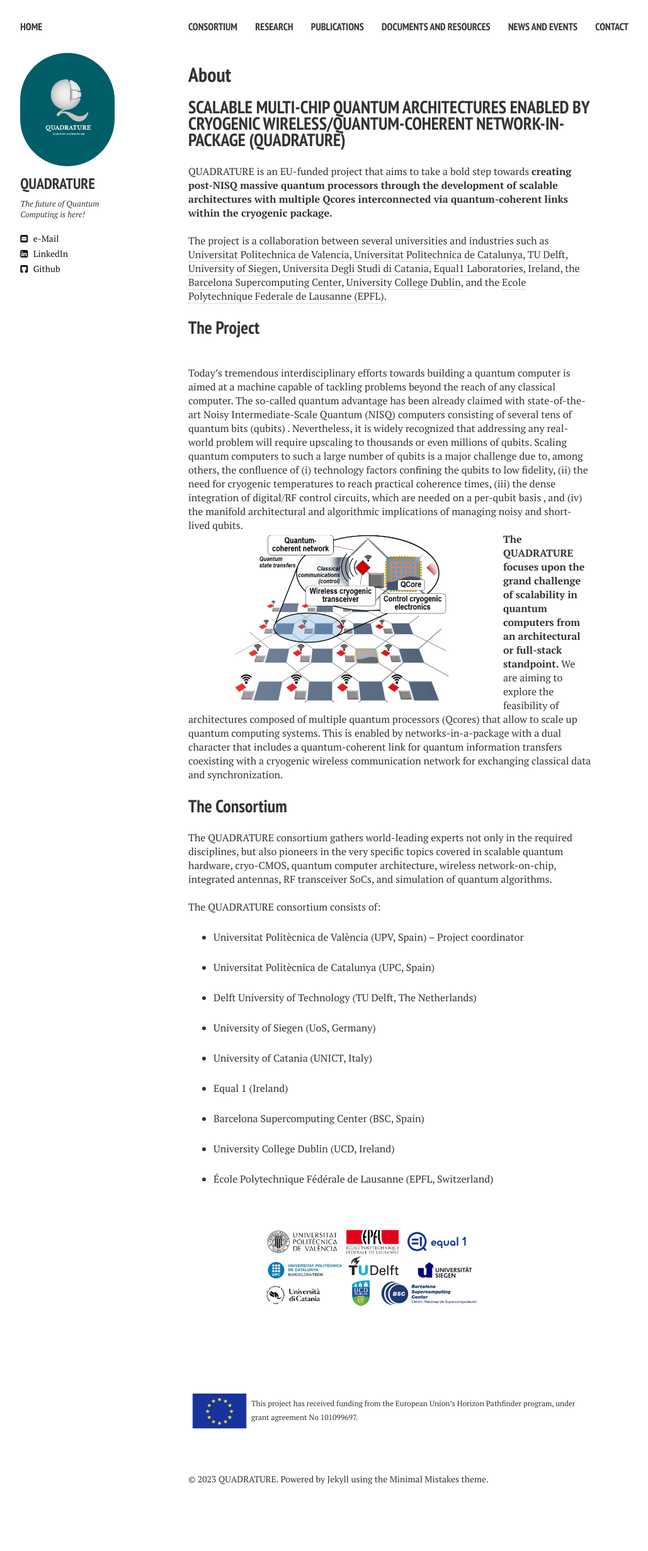
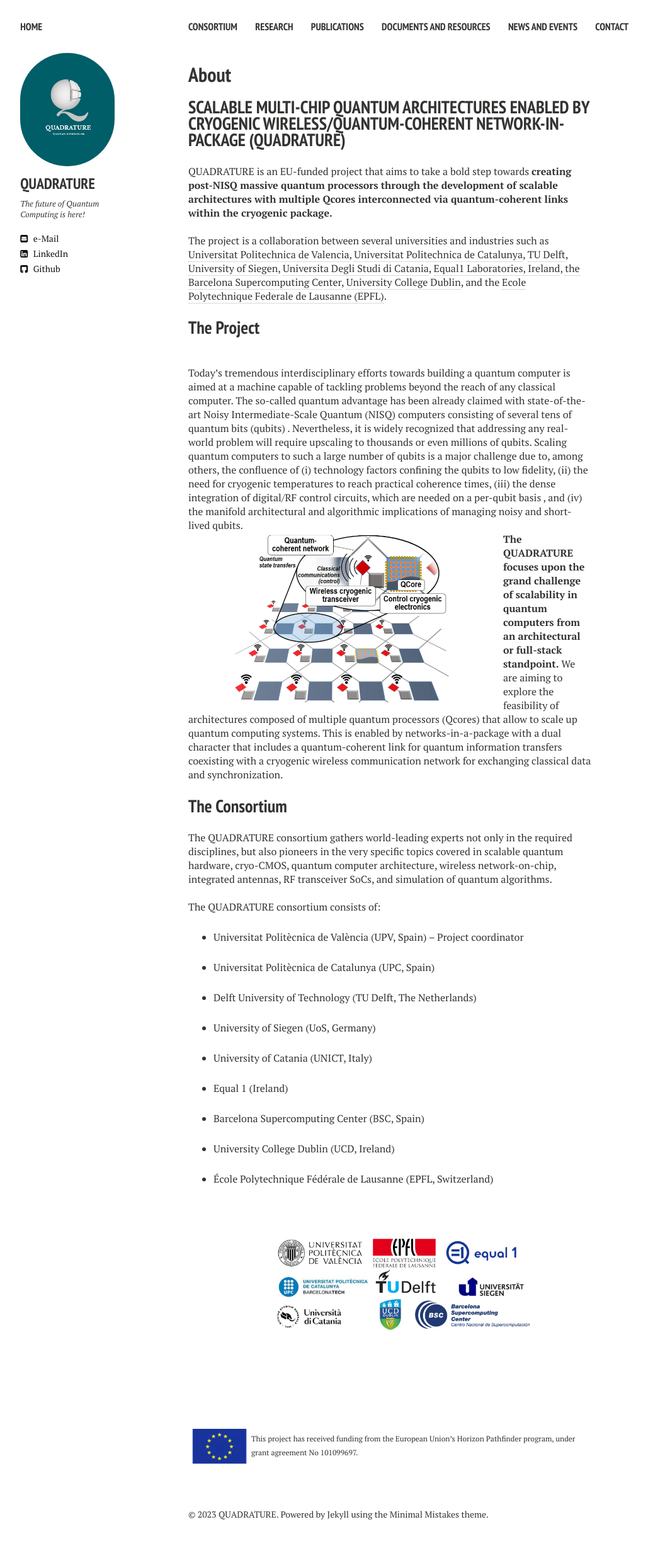
Before and after one commit to biddu/biddu.github.io, a Jekyll site: the page built from index.md, in a window 1280 px wide. Shown: the whole page at 63% size, without its empty margins (21-1050 px from the left). Built offline with Jekyll 4.4.1, drawn with Linux system fonts in a browser that asks for light colours; nearby versions of some CDN libraries; comment, search, counter and statistics services are not loaded; before the commit the page ends 2407 px from its top, so only the background shows below that.

Commit message:
Update index.md

```diff
--- a/index.md
+++ b/index.md
@@ -49,7 +49,7 @@ The QUADRATURE consortium consists of:
 + University College Dublin (UCD, Ireland)
 
 + École Polytechnique Fédérale de Lausanne (EPFL, Switzerland)
-<img width="500" height="300" src="images/consortium.png"/>
+<img width="800" height="400" src="images/consortium.png"/>
 
 <!---
 -->
```
